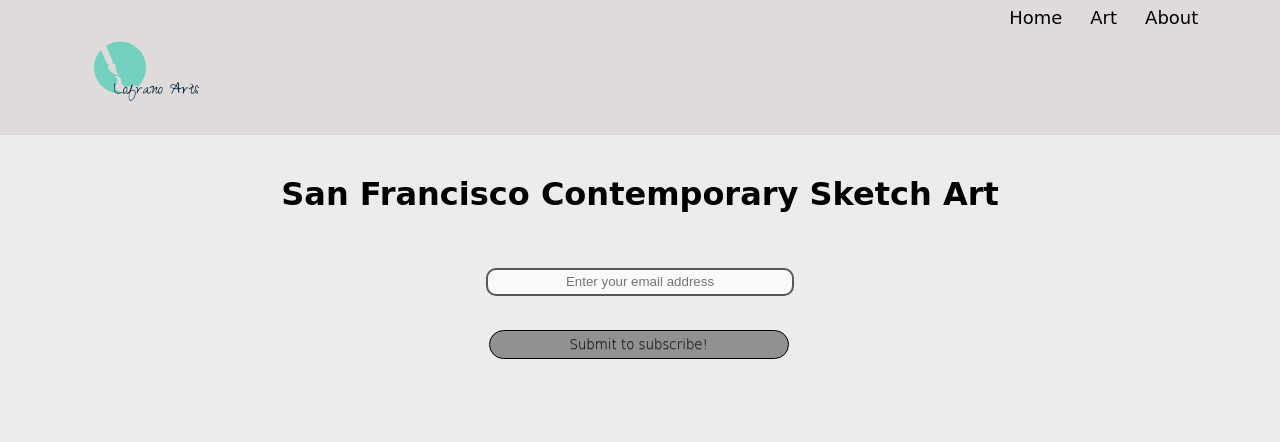
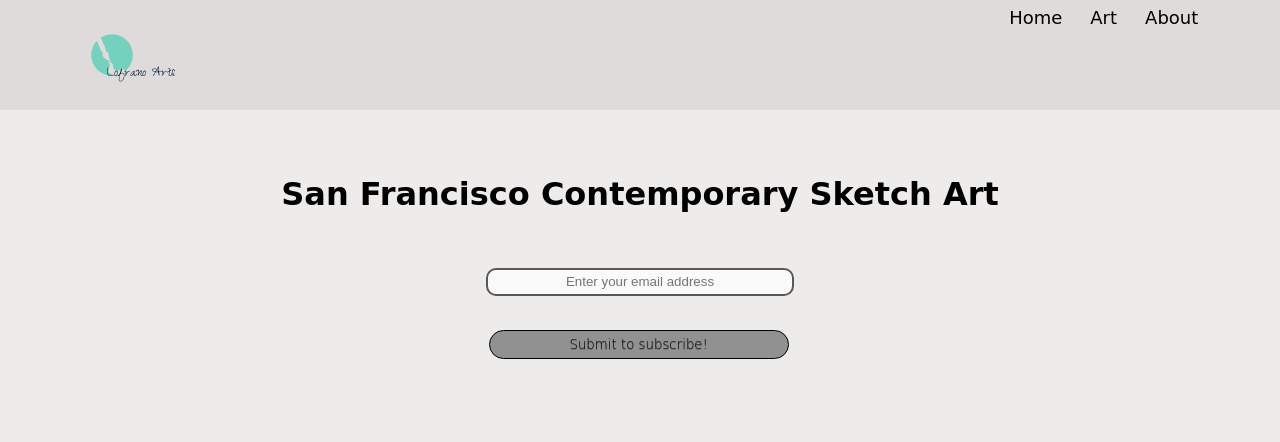
Before and after one commit to NugBug/product_landing_page, a plain HTML site: page index.html in a window 1280 px wide. Shown: the top 442 px of the page. Drawn offline with Linux system fonts and the light colour scheme; grey boxes are pictures that could not be loaded; a web font is replaced by a local one.

Commit message:
Resized log

```diff
--- a/styles.css
+++ b/styles.css
@@ -27,8 +27,8 @@ html, body {
 }
 
 #header-img {
-   height: 125px;
-   width: 125px;
+   height: 100px;
+   width: 100px;
 }
 
 #header nav a {
```
